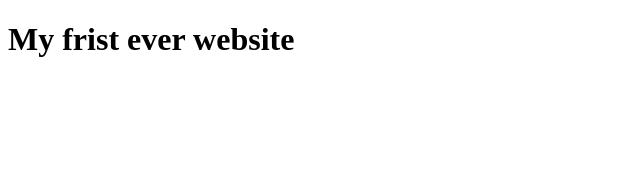
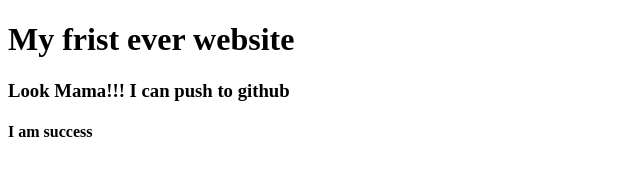
Before and after one commit to mdNaimulHoque/my-frist-website, a plain HTML site: page index.html in a window 1280 px wide. Shown: the whole page, without its empty margins (0-640 px from the left). Drawn offline with Linux system fonts and the light colour scheme.

Commit message:
learned github

```diff
--- a/index.html
+++ b/index.html
@@ -7,5 +7,7 @@
 </head>
 <body>
     <h1>My frist ever website</h1>
+    <h3> Look Mama!!! I can push to github</h3>
+    <h4> I am success</h4>
 </body>
 </html>
```
